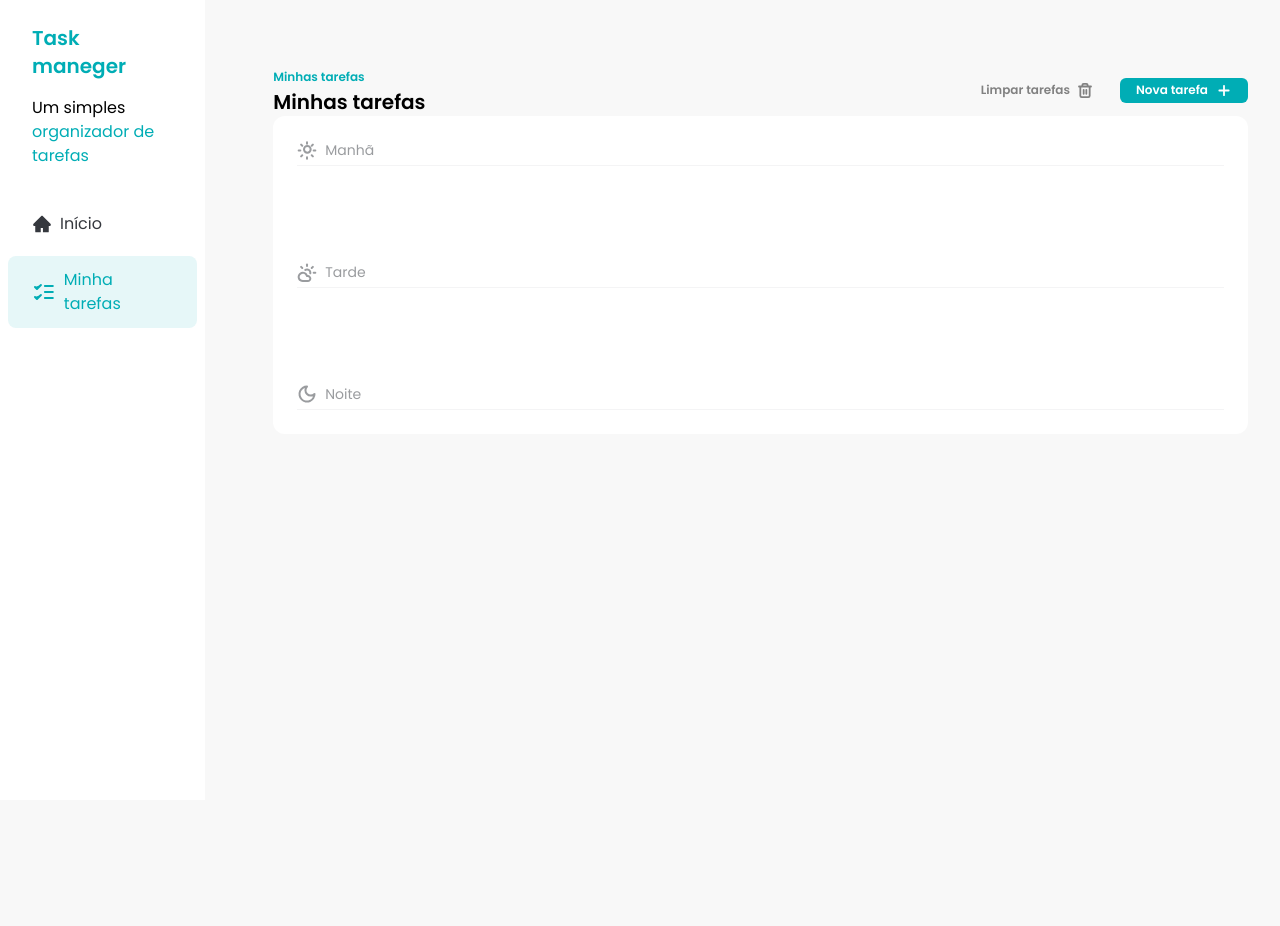
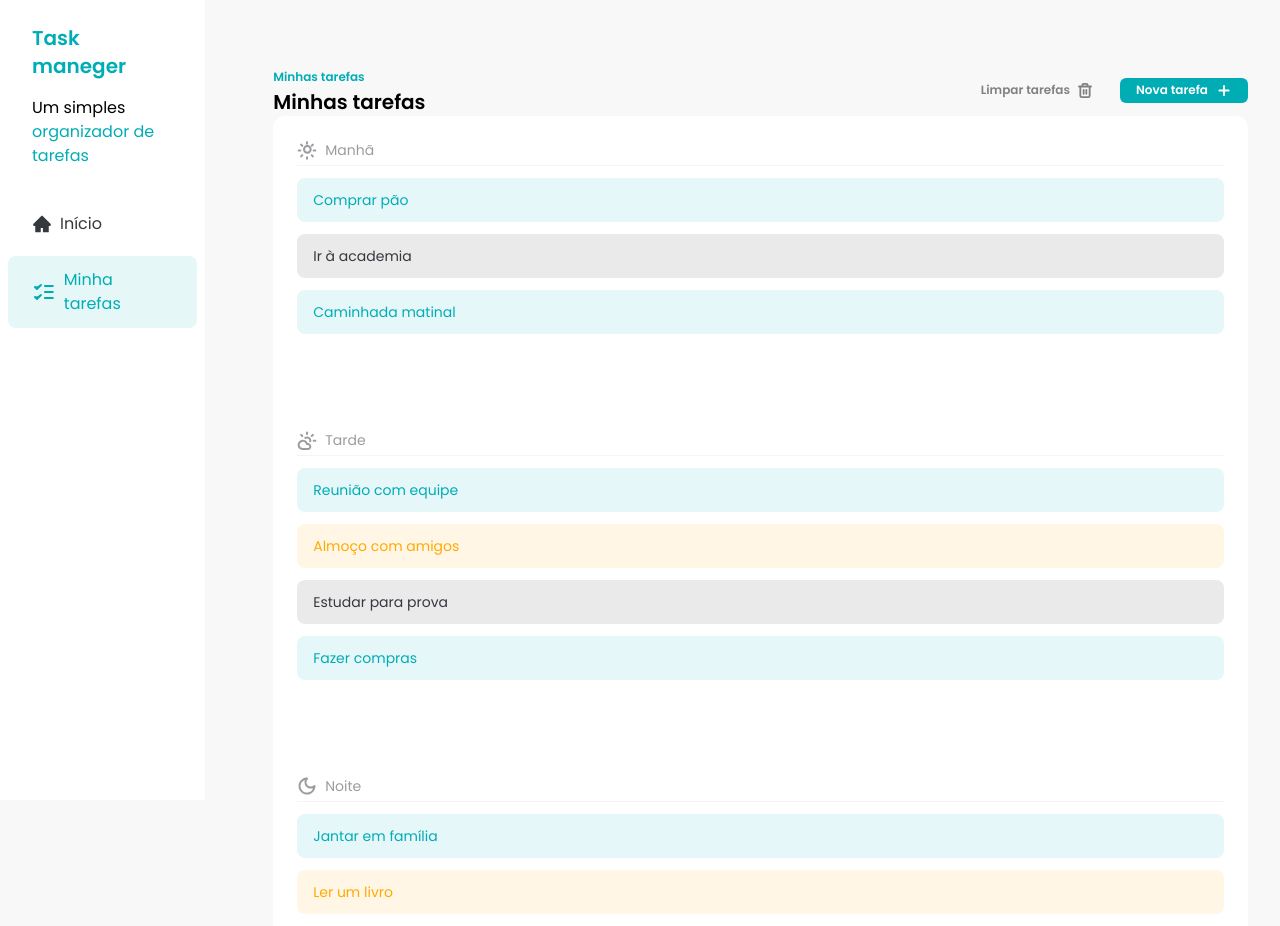
Before and after one commit to LUCASALVEZ08/FSW-TASK-MANAGER, a React (Vite) app: page / in a window 1280 px wide. Shown: the top 926 px of the page. Before the commit the page ends 800 px from the top, so only its background shows below. Built offline with nearby package versions, Linux system fonts and the light colour scheme.

Commit message:
feat: ensure tasks are listed on Tasks component

```diff
--- /dev/null
+++ b/src/components/TaskItem.jsx
@@ -0,0 +1,21 @@
+const TaskItem = ({ task }) => {
+  const getStatusClasses = () => {
+    if (task.completed === "done") {
+      return "bg-[#00ADB5] bg-opacity-10 text-[#00ADB5]"
+    }
+    if (task.completed === "in_progress") {
+      return "bg-[#FFAA04] bg-opacity-10 text-[#FFAA04]"
+    }
+    if (task.completed === "not_started") {
+      return "bg-[#35383E] bg-opacity-10 text-[#35383E]"
+    }
+  }
+
+  return (
+    <div className={`gap-2 rounded-lg px-4 py-3 text-sm ${getStatusClasses()}`}>
+      {task.title}
+    </div>
+  )
+}
+
+export default TaskItem
--- a/src/components/Tasks.jsx
+++ b/src/components/Tasks.jsx
@@ -1,12 +1,22 @@
-import Button from "./Button"
+import { useState } from "react"
+
 import AddIcon from "../assets/icons/add.svg?react"
-import TrashIcon from "../assets/icons/trash.svg?react"
-import SunIcon from "../assets/icons/sun.svg?react"
 import CloudIcon from "../assets/icons/cloud-sun.svg?react"
 import MoonIcon from "../assets/icons/moon.svg?react"
+import SunIcon from "../assets/icons/sun.svg?react"
+import TrashIcon from "../assets/icons/trash.svg?react"
+import Button from "./Button"
+import tasksInfo from "./constants/tasks"
+import TasksItem from "./TaskItem"
 import TasksSeparator from "./TasksSeparator"
 
 function Tasks() {
+  const [tasks] = useState(tasksInfo)
+
+  const morningTasks = tasks.filter((task) => task.time === "morning")
+  const afternoonTasks = tasks.filter((task) => task.time === "afternoon")
+  const nightTasks = tasks.filter((task) => task.time === "night")
+
   return (
     <div className="w-full px-8 py-16">
       <div className="flex w-full justify-between">
@@ -30,14 +40,23 @@ function Tasks() {
       <div className="rounded-xl bg-white p-6">
         <div className="space-y-3">
           <TasksSeparator title="Manhã" icon={<SunIcon />} />
+          {morningTasks.map((task) => (
+            <TasksItem key={task.id} task={task} />
+          ))}
         </div>
 
         <div className="my-24 space-y-3">
           <TasksSeparator title="Tarde" icon={<CloudIcon />} />
+          {afternoonTasks.map((task) => (
+            <TasksItem key={task.id} task={task} />
+          ))}
         </div>
 
         <div className="space-y-3">
           <TasksSeparator title="Noite" icon={<MoonIcon />} />
+          {nightTasks.map((task) => (
+            <TasksItem key={task.id} task={task} />
+          ))}
         </div>
       </div>
     </div>
--- /dev/null
+++ b/src/components/constants/tasks.js
@@ -0,0 +1,24 @@
+const tasksInfo = [
+  { id: 1, title: "Comprar pão", time: "morning", completed: "done" },
+  { id: 2, title: "Reunião com equipe", time: "afternoon", completed: "done" },
+  {
+    id: 3,
+    title: "Almoço com amigos",
+    time: "afternoon",
+    completed: "in_progress",
+  },
+  {
+    id: 4,
+    title: "Estudar para prova",
+    time: "afternoon",
+    completed: "not_started",
+  },
+  { id: 5, title: "Jantar em família", time: "night", completed: "done" },
+  { id: 6, title: "Ir à academia", time: "morning", completed: "not_started" },
+  { id: 7, title: "Ler um livro", time: "night", completed: "in_progress" },
+  { id: 8, title: "Fazer compras", time: "afternoon", completed: "done" },
+  { id: 9, title: "Assistir série", time: "night", completed: "not_started" },
+  { id: 10, title: "Caminhada matinal", time: "morning", completed: "done" },
+]
+
+export default tasksInfo
```
Also changed, not shown: 1 other file (tests, documents, lock files or other folders).
